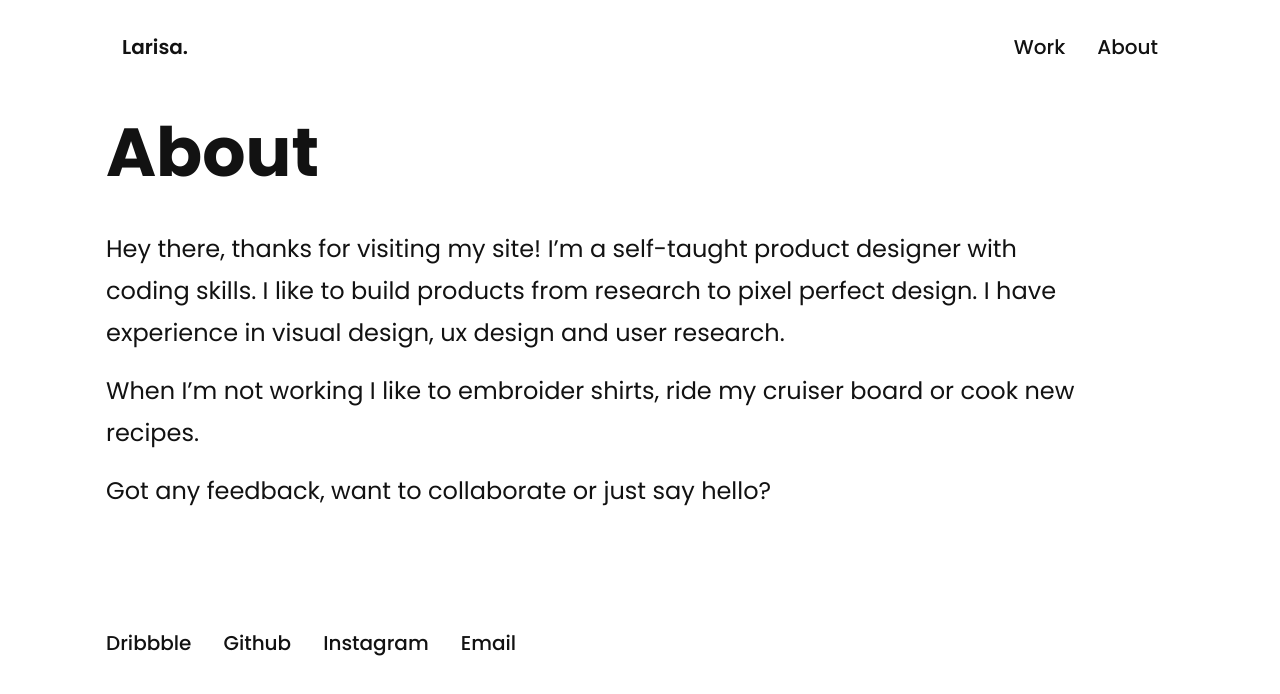
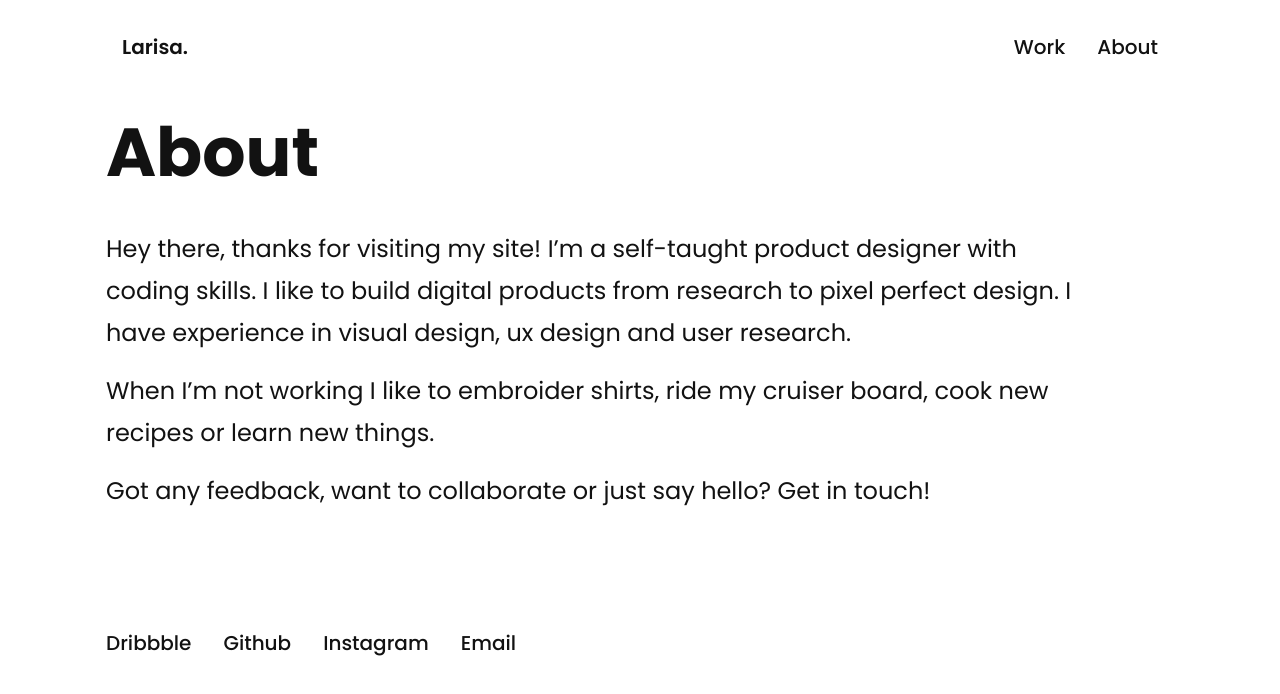
Before and after one commit to larisaescobar/larisaescobar.github.io, a React (Create React App) app: page /about in a window 1280 px wide. Shown: the top 694 px of the page. Built offline with nearby package versions, Linux system fonts and the light colour scheme.

Commit message:
Edited About text

```diff
--- a/src/pages/About.js
+++ b/src/pages/About.js
@@ -31,14 +31,14 @@ function About() {
             <Header title={'About'} />
             <AboutContent>
                 Hey there, thanks for visiting my site!
-                I’m a self-taught product designer with coding skills. I like to build products from research to pixel perfect design.
+                I’m a self-taught product designer with coding skills. I like to build digital products from research to pixel perfect design.
                 I have experience in visual design, ux design and user research.
             </AboutContent>
             <AboutContent>
-                When I’m not working I like to embroider shirts, ride my cruiser board or cook new recipes.
+                When I’m not working I like to embroider shirts, ride my cruiser board,  cook new recipes or learn new things.
             </AboutContent>
             <AboutContent>
-                Got any feedback, want to collaborate or just say hello?
+                Got any feedback, want to collaborate or just say hello? Get in touch!
             </AboutContent>
 
         </AboutWrapper>
```
